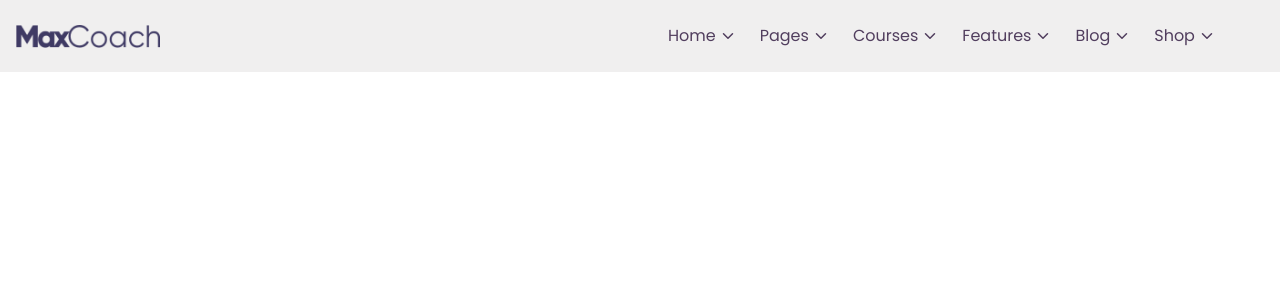
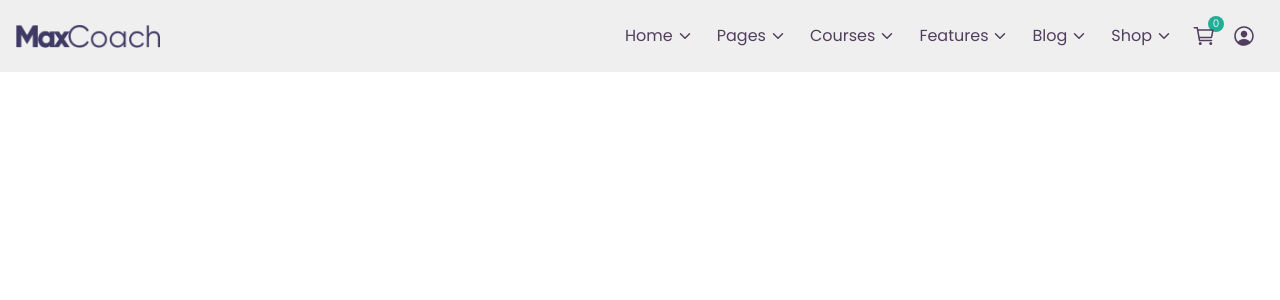
Before and after one commit to LuigiRagusa95/proj-html-vuejs, a Vue app: page / in a window 1280 px wide. Shown: the top 300 px of the page. Built offline with nearby package versions, Linux system fonts and the light colour scheme.

Commit message:
add action buttons

```diff
--- a/src/components/NavBar.vue
+++ b/src/components/NavBar.vue
@@ -51,7 +51,14 @@
 					</ul>
 				</nav>
 				<!-- // section actions -->
-				<div></div>
+				<div class="actions">
+					<a href="#" class="badged" data-quantity="0">
+						<span><ion-icon name="cart-outline"></ion-icon></span>
+					</a>
+					<a href="#">
+						<span><ion-icon name="person-circle-outline"></ion-icon></span>
+					</a>
+				</div>
 				<!-- // section search -->
 				<div></div>
 			</div>
@@ -121,6 +128,35 @@ span {
 					}
 				}
 			}
+
+			> .actions {
+				@extend .flex-section;
+				> a {
+					display: flex;
+					padding: 0.5rem;
+					font-size: 1.5em;
+					position: relative;
+					color: $mulled-wine;
+					align-items: center;
+					justify-content: center;
+
+					&.badged::before {
+						display: flex;
+						width: 1rem;
+						height: 1rem;
+						color: $gallery;
+						position: absolute;
+						font-size: 0.65rem;
+						align-items: center;
+						left: calc(100% - 1rem);
+						border-radius: 999999px;
+						justify-content: center;
+						bottom: calc(100% - 1rem);
+						content: attr(data-quantity);
+						background-color: $jungle-green;
+					}
+				}
+			}
 		}
 	}
 }
```
